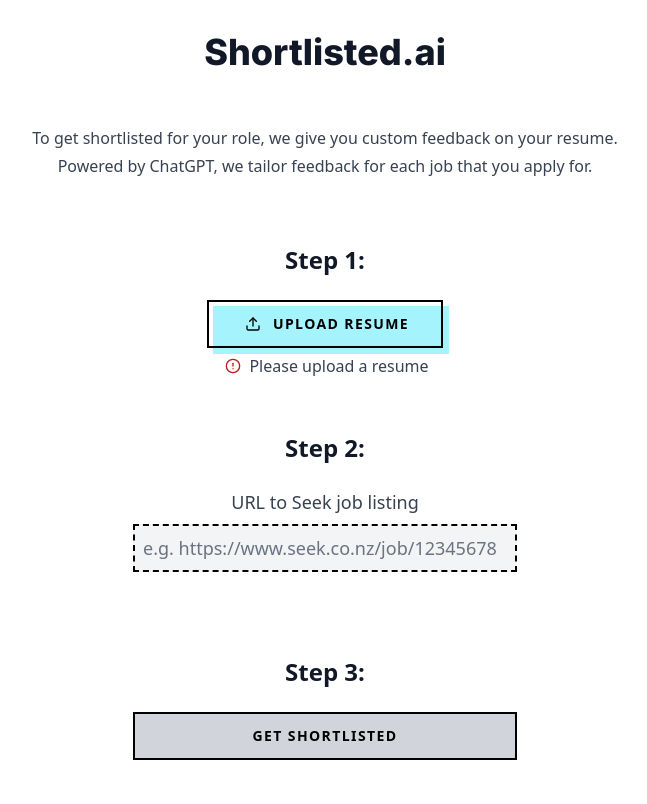
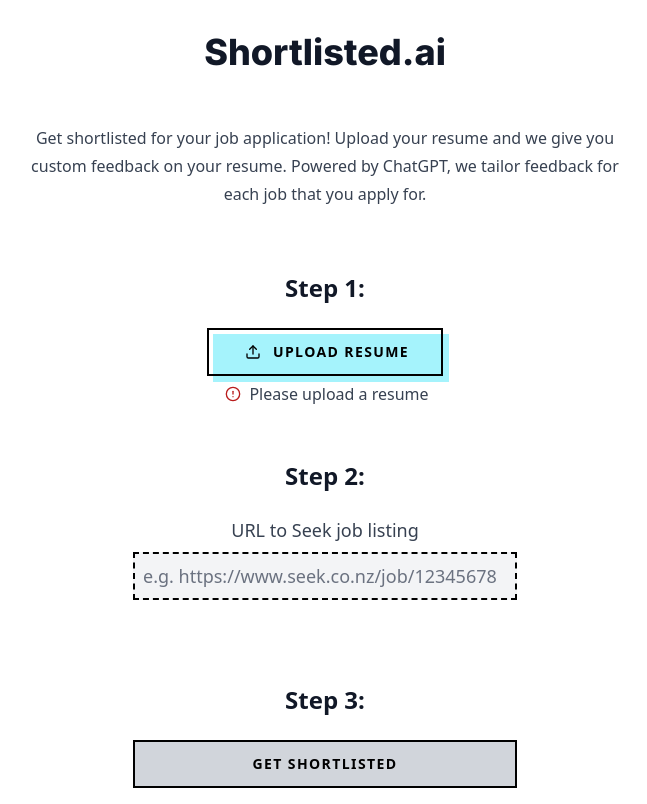
Before and after one commit to testA113/shortlisted-poc, a Next.js app in the folder client/: page / in a window 1280 px wide. Shown: the whole page, without its empty margins (315-962 px from the left). Built offline with nearby package versions, Linux system fonts and the light colour scheme.

Commit message:
ui tweaks

```diff
--- a/client/src/app/ReviewForm/ReviewForm.tsx
+++ b/client/src/app/ReviewForm/ReviewForm.tsx
@@ -70,7 +70,7 @@
       <TextInput
         labelText="URL to Seek job listing"
         placeholder="e.g. https://www.seek.co.nz/job/12345678"
-        className="w-96"
+        className="w-96 max-w-full"
         innerRef={urlRef}
         error={errors.url?.message}
         {...urlRest}
@@ -94,7 +94,7 @@
   const [index, setIndex] = useState(0);
   const loadingText = [
     "Checking out the job...",
-    "Inspecting your resume...",
+    "Inspecting resume...",
     "Creating feedback...",
   ];
 
--- a/client/src/app/page.tsx
+++ b/client/src/app/page.tsx
@@ -13,19 +13,22 @@
   return (
     <QueryClientProvider client={queryClient}>
       <main>
-        <div id="page" className="flex w-full flex-col items-center py-4">
+        <div
+          id="page"
+          className="flex w-full max-w-page flex-col items-center px-10vw py-4"
+        >
           <div
             id="header"
             className="prose flex flex-col items-center py-4 text-center"
           >
             <h1 className={inter.className}>Shortlisted.ai</h1>
             <p>
-              To get shortlisted for your role, we give you custom feedback on
-              your resume. Powered by ChatGPT, we tailor feedback for each job
-              that you apply for.
+              Get shortlisted for your job application! Upload your resume and
+              we give you custom feedback on your resume. Powered by ChatGPT, we
+              tailor feedback for each job that you apply for.
             </p>
           </div>
-          <div className="prose text-center">
+          <div className="prose max-w-full text-center">
             <ReviewForm />
           </div>
         </div>
--- a/client/tailwind.config.js
+++ b/client/tailwind.config.js
@@ -10,6 +10,13 @@
   ],
   theme: {
     extend: {
+      spacing: {
+        "5vw": "5vw", // pull featured sections and navbar in the margin
+        "10vw": "10vw", // page margin
+      },
+      maxWidth: {
+        "page": "96rem",
+      },
       keyframes: {
         "slow-pulse-start": {
           "0%": { opacity: 1 },
```
